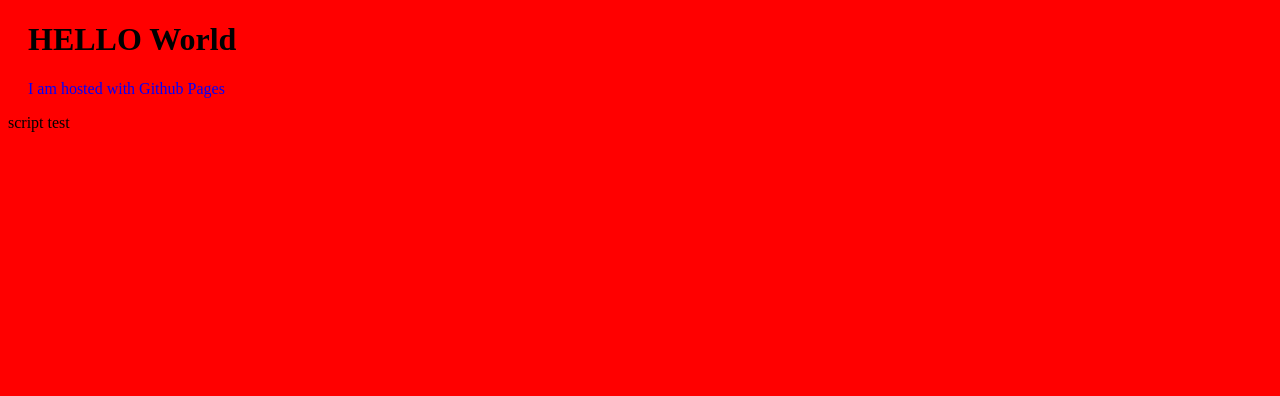
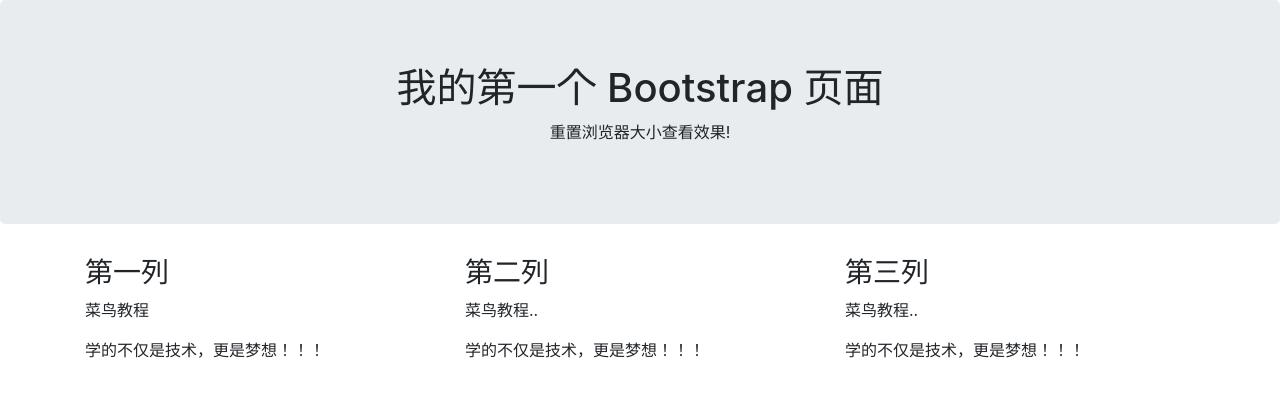
Before and after one commit to STUDYALLTHETIME/STUDYALLTHETIME.github.io, a plain HTML site: page index.html in a window 1280 px wide. Drawn offline with nearby package versions, Linux system fonts and the light colour scheme.

Commit message:
bootstrap

```diff
--- a/index.html
+++ b/index.html
@@ -1,20 +1,40 @@
 <!DOCTYPE html>
 <html>
 <head>
-<title>Title of the document</title>
-<style type="text/css">
-body {background-color: red}
-h1 {margin-left: 20px}
-</style>
+  <title>Bootstrap 实例</title>
+  <meta charset="utf-8">
+  <meta name="viewport" content="width=device-width, initial-scale=1">
+  <link rel="stylesheet" href="https://cdn.staticfile.org/twitter-bootstrap/4.1.0/css/bootstrap.min.css">
+  <script src="https://cdn.staticfile.org/jquery/3.2.1/jquery.min.js"></script>
+  <script src="https://cdn.staticfile.org/popper.js/1.12.5/umd/popper.min.js"></script>
+  <script src="https://cdn.staticfile.org/twitter-bootstrap/4.1.0/js/bootstrap.min.js"></script>
 </head>
+<body>
 
+<div class="jumbotron text-center">
+  <h1>我的第一个 Bootstrap 页面</h1>
+  <p>重置浏览器大小查看效果!</p>
+</div>
 
-<body>
-<h1>HELLO World</h1>
-<p style="color: blue; margin-left: 20px">I am hosted with Github Pages</p>
+<div class="container">
+  <div class="row">
+    <div class="col-sm-4">
+      <h3>第一列</h3>
+      <p>菜鸟教程</p>
+      <p>学的不仅是技术，更是梦想！！！</p>
+    </div>
+    <div class="col-sm-4">
+      <h3>第二列</h3>
+      <p>菜鸟教程..</p>
+      <p>学的不仅是技术，更是梦想！！！</p>
+    </div>
+    <div class="col-sm-4">
+      <h3>第三列</h3>
+      <p>菜鸟教程..</p>
+      <p>学的不仅是技术，更是梦想！！！</p>
+    </div>
+  </div>
+</div>
+
 </body>
-<script type="text/javascript">
-document.write("script test")
-</script>
-
 </html>
```
